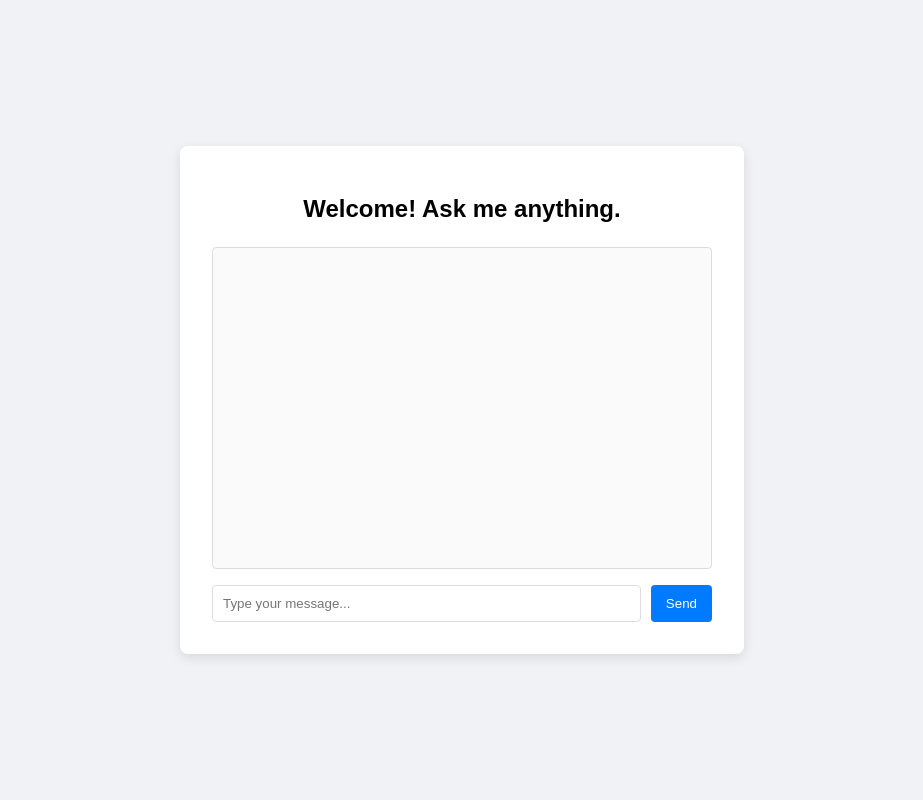
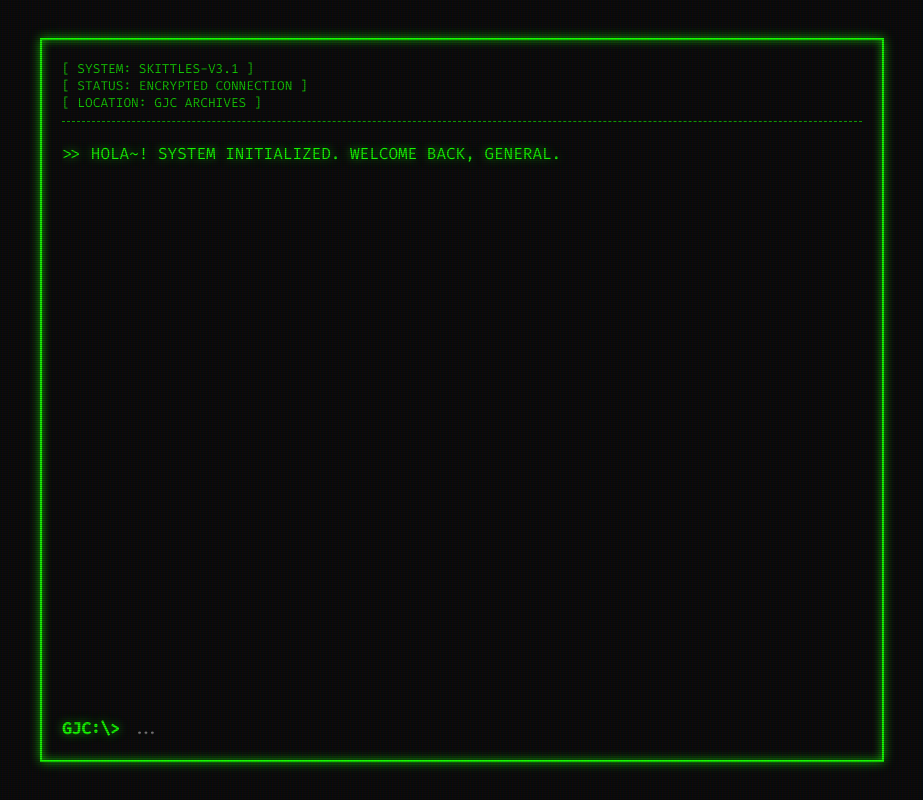
Before and after one commit to Flesheatingnerd/My-Chatbot-Suika, a website: page index.html in a window 1280 px wide. Shown: the whole page, without its empty margins (178-1101 px from the left). Drawn offline with Linux system fonts and the light colour scheme.

Commit message:
gaa
Chae

```diff
--- a/index.html
+++ b/index.html
@@ -3,20 +3,33 @@
 <head>
     <meta charset="UTF-8">
     <meta name="viewport" content="width=device-width, initial-scale=1.0">
-    <title>My Cool Chatbot</title>
+    <title>SCIPNET: SKITTLES-TERMINAL</title>
     <link rel="stylesheet" href="style.css">
+    <link href="https://fonts.googleapis.com/css2?family=Fira+Code:wght@400;500&display=swap" rel="stylesheet">
 </head>
 <body>
-    <div class="chat-container">
-        <h1>Welcome! Ask me anything.</h1>
-        <div id="chat-messages" class="chat-messages">
+    <div class="scanlines"></div>
+    <div class="terminal-container">
+        <header class="terminal-header">
+            <div class="system-info">
+                [ SYSTEM: SKITTLES-v3.1 ]<br>
+                [ STATUS: ENCRYPTED CONNECTION ]<br>
+                [ LOCATION: GJC ARCHIVES ]
             </div>
-        <form id="chat-form">
-            <input type="text" id="user-input" placeholder="Type your message..." required>
-            <button type="submit">Send</button>
-        </form>
+        </header>
+
+        <div id="chat-messages" class="chat-content">
+            <div class="message bot">>> HOLA~! SYSTEM INITIALIZED. WELCOME BACK, GENERAL.</div>
+        </div>
+
+        <div class="input-line">
+            <span class="prompt">GJC:\></span>
+            <form id="chat-form">
+                <input type="text" id="user-input" placeholder="..." autocomplete="off" autofocus required>
+            </form>
+        </div>
     </div>
 
-    </body>
     <script src="chatbot.js"></script>
+</body>
 </html>
--- a/style.css
+++ b/style.css
@@ -1,73 +1,107 @@
+/* Terminal Colors */
+:root {
+    --terminal-green: #15ff00;
+    --terminal-bg: #0a0a0a;
+    --glow: 0 0 10px rgba(21, 255, 0, 0.7);
+}
+
 body {
-    font-family: sans-serif;
+    background-color: var(--terminal-bg);
+    color: var(--terminal-green);
+    font-family: 'Fira Code', monospace;
+    margin: 0;
+    height: 100vh;
     display: flex;
     justify-content: center;
     align-items: center;
-    min-height: 100vh;
-    background-color: #f0f2f5;
-    margin: 0;
+    overflow: hidden;
+    text-transform: uppercase; /* Matches the terminal vibe */
 }
 
-.chat-container {
-    background-color: white;
-    padding: 2rem;
-    border-radius: 8px;
-    box-shadow: 0 4px 12px rgba(0, 0, 0, 0.1);
-    width: 90%;
-    max-width: 500px;
+/* CRT Scanline Effect */
+.scanlines {
+    position: fixed;
+    top: 0; left: 0; width: 100%; height: 100%;
+    background: linear-gradient(
+        rgba(18, 16, 16, 0) 50%,
+        rgba(0, 0, 0, 0.25) 50%
+    ), linear-gradient(
+        90deg,
+        rgba(255, 0, 0, 0.06),
+        rgba(0, 255, 0, 0.02),
+        rgba(0, 0, 255, 0.06)
+    );
+    background-size: 100% 2px, 3px 100%;
+    pointer-events: none;
+    z-index: 10;
 }
 
-h1 {
-    text-align: center;
-    margin-bottom: 1.5rem;
-    font-size: 1.5rem;
+.terminal-container {
+    width: 90vw;
+    max-width: 800px;
+    height: 85vh;
+    display: flex;
+    flex-direction: column;
+    padding: 20px;
+    border: 2px solid var(--terminal-green);
+    box-shadow: inset var(--glow), var(--glow);
 }
 
-.chat-messages {
-    height: 300px;
-    overflow-y: scroll;
-    border: 1px solid #ddd;
-    border-radius: 4px;
-    padding: 10px;
-    margin-bottom: 1rem;
-    background-color: #fafafa;
+.terminal-header {
+    margin-bottom: 20px;
+    border-bottom: 1px dashed var(--terminal-green);
+    padding-bottom: 10px;
+    font-size: 0.8rem;
+    opacity: 0.8;
+}
+
+/* Chat Messages */
+.chat-content {
+    flex: 1;
+    overflow-y: auto;
+    margin-bottom: 20px;
+    display: flex;
+    flex-direction: column;
+    gap: 10px;
 }
 
 .message {
-    margin-bottom: 10px;
-    padding: 8px 12px;
-    border-radius: 4px;
-    max-width: 80%;
+    line-height: 1.5;
+    text-shadow: var(--glow);
 }
 
-.user-message {
-    background-color: #e2f3f5;
-    align-self: flex-end;
-    margin-left: auto;
-}
+.bot { color: var(--terminal-green); }
+.user { color: #fff; } /* User text in white for contrast */
 
-.bot-message {
-    background-color: #d1e7dd;
-    align-self: flex-start;
-}
-
-#chat-form {
+/* Input Area */
+.input-line {
     display: flex;
+    align-items: center;
     gap: 10px;
 }
 
-#user-input {
-    flex-grow: 1;
-    padding: 10px;
-    border: 1px solid #ddd;
-    border-radius: 4px;
+.prompt {
+    font-weight: bold;
+    text-shadow: var(--glow);
 }
 
-button {
-    padding: 10px 15px;
-    background-color: #007bff;
-    color: white;
+#chat-form { flex: 1; }
+
+#user-input {
+    width: 100%;
+    background: transparent;
     border: none;
-    border-radius: 4px;
-    cursor: pointer;
+    color: var(--terminal-green);
+    font-family: inherit;
+    font-size: 1rem;
+    outline: none;
+    caret-color: var(--terminal-green); /* The blinking cursor color */
 }
+
+/* Custom Scrollbar for the terminal */
+.chat-content::-webkit-scrollbar {
+    width: 5px;
+}
+.chat-content::-webkit-scrollbar-thumb {
+    background: var(--terminal-green);
+}
```
